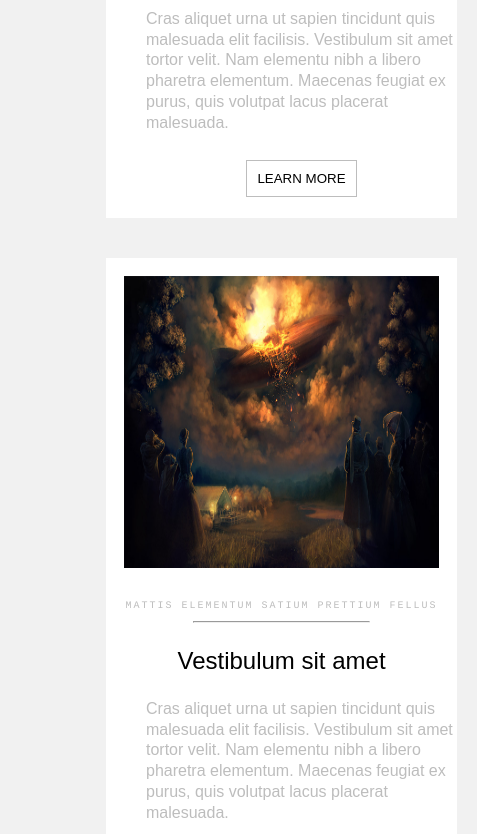
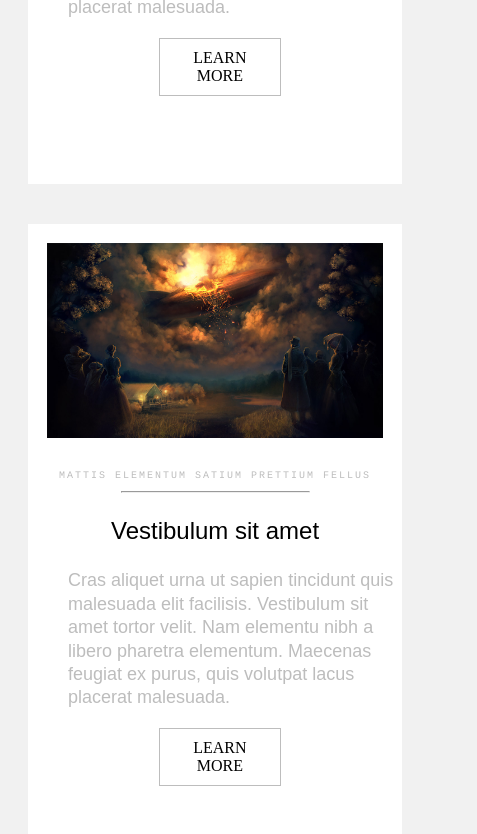
Before and after one commit to Gloooooom/Lorem-ipsum-dolor, a plain HTML site: page index.html in a window 390 px wide. Shown: the part 494-1328 px from the top of the page, 477 px wide, since content can reach past the window. Drawn offline with Linux system fonts and the light colour scheme.

Commit message:
finished

```diff
--- a/external.css
+++ b/external.css
@@ -1,6 +1,7 @@
 body {
 	background-color: #F1F1F1;
 }
+
 .block1, .block2 {
 	display: inline-block;
 	background-color: #FFFFFF;
@@ -13,7 +14,6 @@ body {
 	position: relative;
 	top: 5%;
 	margin-left: 20%;
-	margin-right: 20%;
 }
 
 .blockphoto {
@@ -42,7 +42,7 @@ hr {
 	width: 50%;
 }
 
-p.text {
+.text {
 	font-family: arial;
 	margin-left: 40px;
 	color: #BDBDBD;
@@ -50,29 +50,42 @@ p.text {
 	line-height: 1.3em;
 }
 
-.knopka {
+.button{
 	padding: 10px;
 	background-color: #FFFFFF;
-	border: 0.5px solid #BDBDBD;
-	margin-left: 40%;
-	margin-top: 10px;
+	border: 0.8px solid #BDBDBD;
+	text-align: center;
+	width: 100px;
+	position: relative;
+	left: 35%;
 }
 
-@media (min-width: 320px) and (max-width: 767px) {
+@media only screen and (max-width : 768px) {
 
 .block1, .block2 {
-	width: 90%;
+	width: 100%;
 	background-color: #FFFFFF;
 }
 
 .blockphoto {
-		width: 90%;
-		height: 45%;
-		margin: 5%;
+	width: 90%;
+	height: 30%;
+	margin: 5%;
 }
 
 .mainblock {
 	width: 100%;
-	position: absolute;
+	position: relative;
+	margin-left: 0;
+}
+
+.text {
+	font-size: 18px;
+}
+
+.button {
+	padding: 10px;
+	background-color: #FFFFFF;
+	border: 0.7px solid #BDBDBD;
 }
 												}
--- a/index.html
+++ b/index.html
@@ -4,6 +4,7 @@
 	<meta charset="utf-8">
 	<link rel="stylesheet" href="external.css">
 	<title>Lorem ipsum dolor</title>
+	<meta name="viewport" content="width=device-width, initial-scale=1">
 </head>
 <body>
 <div class="mainblock">
@@ -18,7 +19,7 @@
 			 libero pharetra elementum. Maecenas feugiat ex purus, quis
 			 volutpat lacus placerat malesuada.
 		</p>
-		<input class="knopka" type="submit" name="learnmore" value="LEARN MORE">
+		<div class="button">LEARN MORE</div>
 	</div>
 
 	<div class="block2">
@@ -32,8 +33,8 @@
 			libero pharetra elementum. Maecenas feugiat ex purus, quis
 			volutpat lacus placerat malesuada.
 		</p>
-		<input class="knopka" type="submit" name="learnmore" value="LEARN MORE">
+		<div class="button">LEARN MORE</div>
 	</div>
-</di v>
+</div>
 </body>
 </html>
```
